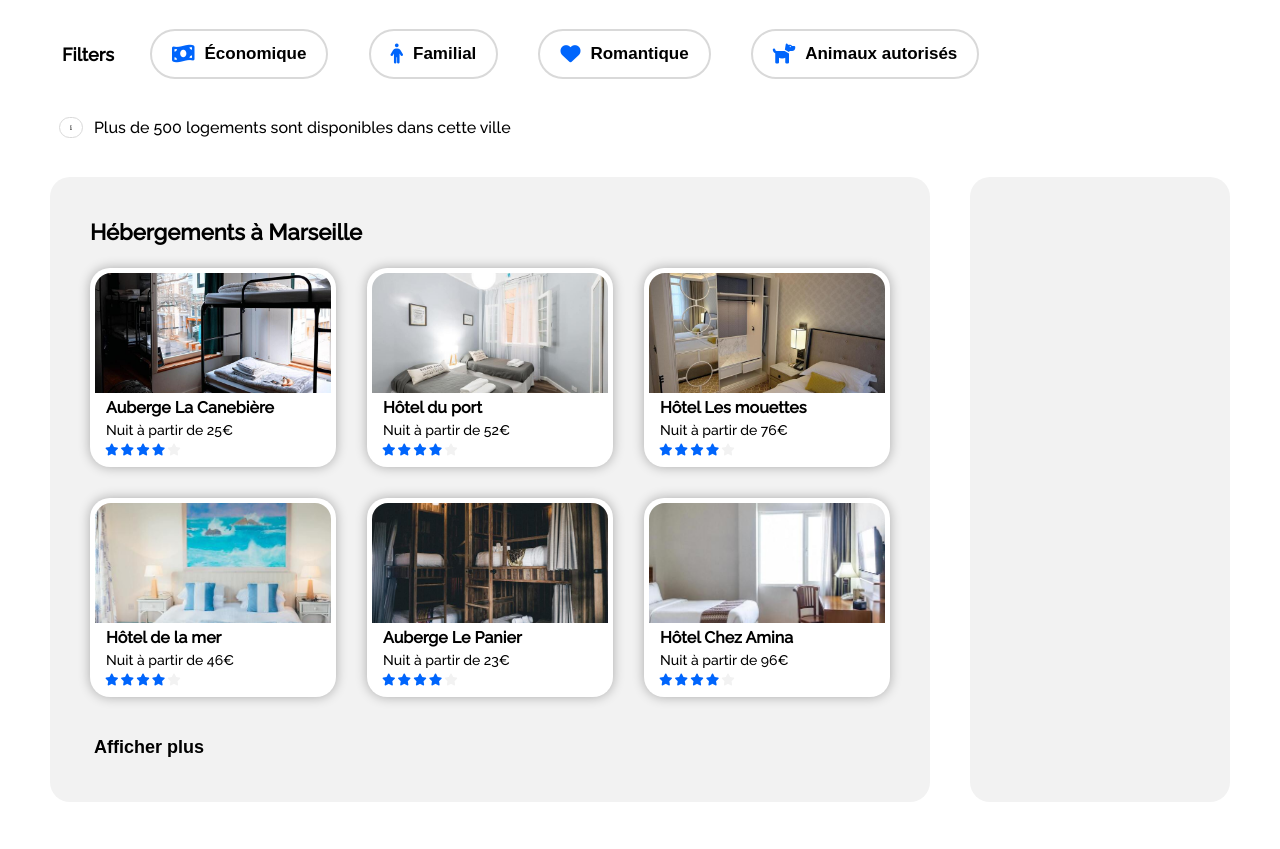
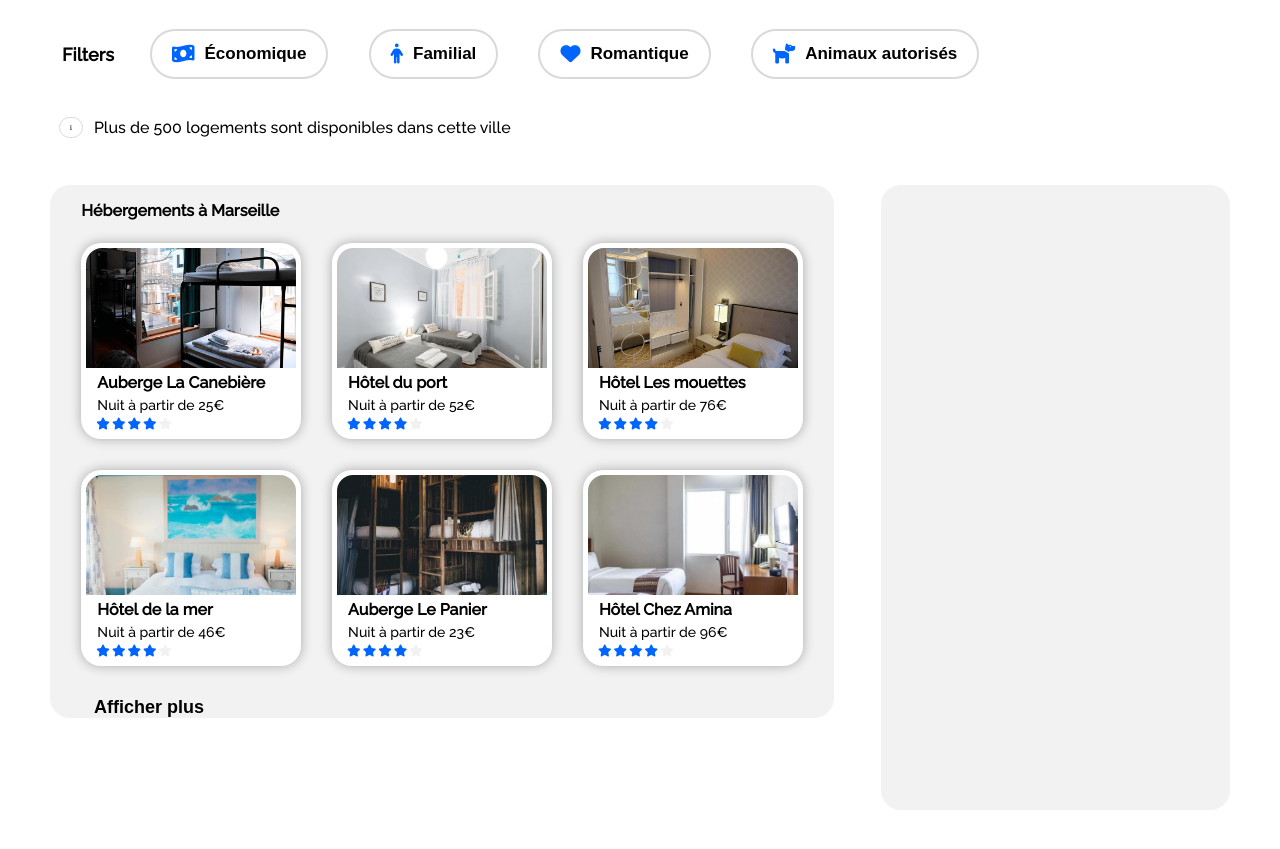
Before and after one commit to drasprast/Projet-N-2, a plain HTML site: page index.html in a window 1280 px wide. Shown: the part 251-1100 px from the top of the page. Drawn offline with Linux system fonts and the light colour scheme.

Commit message:
changement valeur px en pourcentage cards

```diff
--- a/style.css
+++ b/style.css
@@ -235,36 +235,37 @@ header{
 /* --OFFERS-- */
 
 
-.offers{
-    max-width: 1340px;
+.offers {
+    max-width: 100%;
     display: flex;
-    padding: 39px 0 60px;
+    padding: 4% 0 6%;
 }
 .fontcolor{
     border-radius: 20px;
     background-color: #F2F2F2;
 }
-.card_marseille{
-    width: 880px;
-    height: 625px;
-    margin-right: 40px;
+.card_marseille {
+    width: 80%;
+    height: 62.5%;
+    margin-right: 4%;
 }
-.titre_marseille{
-    padding: 42px 0 0 40px;
-    font-size: 22px;
+
+.titre_marseille {
+    padding: 2% 0 0 4%;
+    font-size: 16px;
     font-weight: 700;
 }
-.display_cards{
+
+.display_cards {
     display: grid;
     grid-template-columns: 1fr 1fr 1fr;
-    gap: 31px;
-    padding: 23px 40px 40px 40px;
+    gap: 3.1rem;
+    padding: 2.3rem 4% 4% 4%;
 }
 
-
-.cards_size{
-    width: 246px;
-    height: 199px;
+.cards_size {
+    width: 100%;
+    height: 100%;
     background-color: #FFFFFF;
     padding: 5px;
     border-radius: 20px;
@@ -313,17 +314,16 @@ header{
 /* --OFFERS-- TITRE */
 
 
-.cards_text_sizing h3{
-    font-size: 16px;
+.cards_text_sizing h3 {
+    font-size: 1.6rem;
     font-weight: 700;
-    padding: 5px 0 5px 11px;
+    padding: 5px 0 5px 1.1rem;
 }
 
 .cards_text_sizing p {
-    font-size: 14px;
-    padding: 0 0 0 11px;
+    font-size: 1.4rem;
+    padding: 0 0 0 1.1rem;
 }
-
 
 /* --OFFERS-- ETOILE */
 
@@ -341,11 +341,11 @@ header{
 }
 
 
-.afficher_plus{
+.afficher_plus {
     cursor: pointer;
-    font-size: 18px;
+    font-size: 1.8rem;
     font-weight: 700;
-    margin-left: 44px;
+    margin-left: 4.4rem;
 }
 .card_populaire{
    width: 420px;
```
